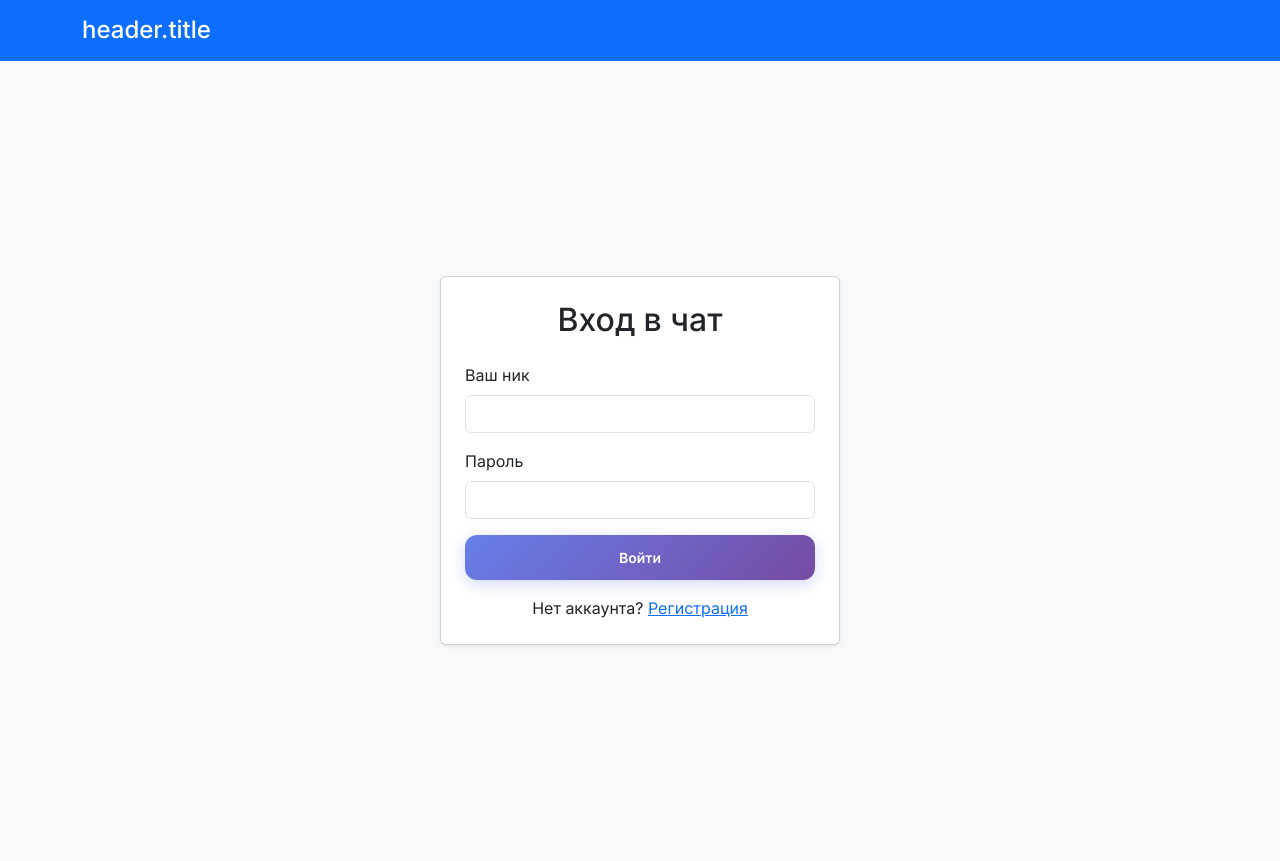
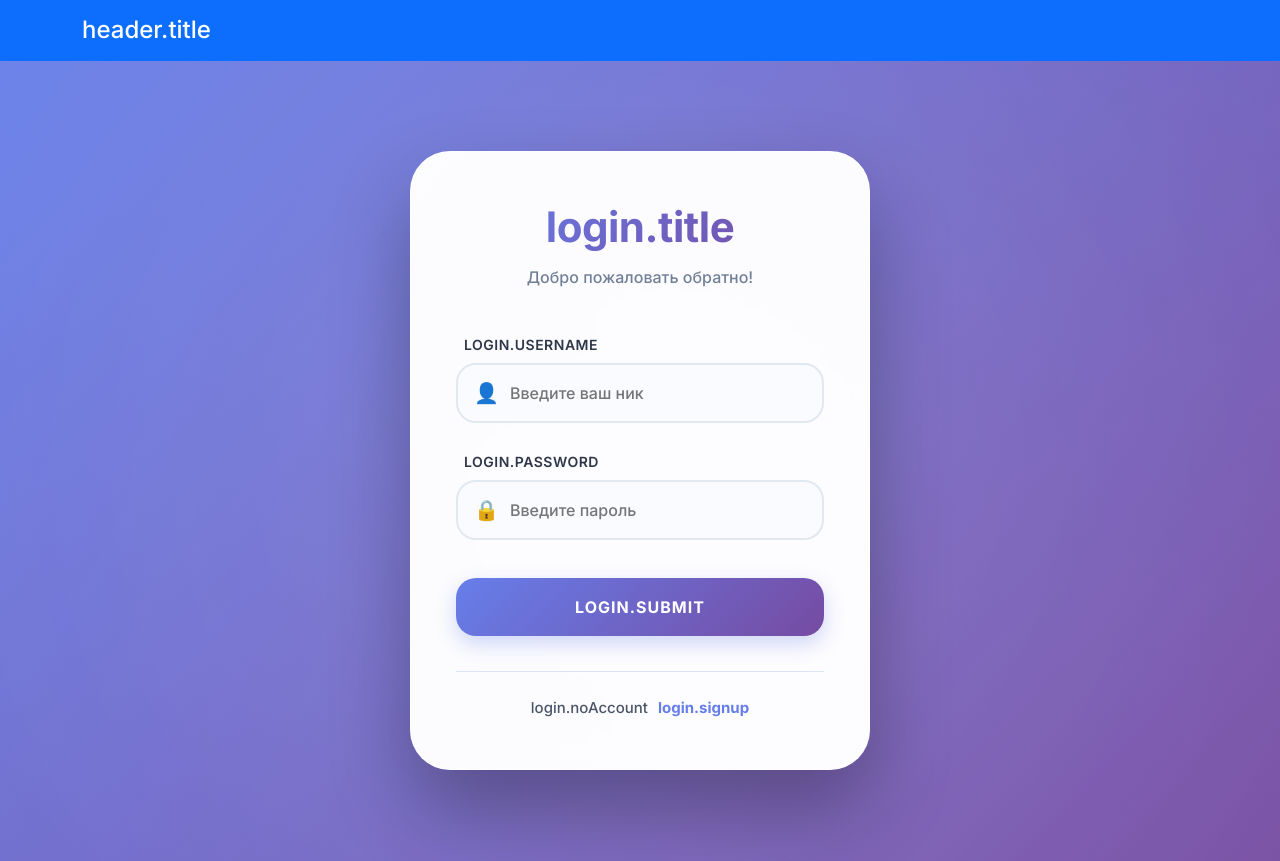
Before and after one commit to l1nky358/fullstack-javascript-project-12, a React (Vite) app in the folder frontend/: page /login in a window 1280 px wide. Built offline with nearby package versions, Linux system fonts and the light colour scheme; no server answers.

Commit message:
Update Login.jsx

```diff
--- a/frontend/src/components/pages/Login.jsx
+++ b/frontend/src/components/pages/Login.jsx
@@ -21,47 +21,68 @@ const Login = () => {
       login(response.token, username);
       navigate('/');
     } catch (err) {
-      showError('Неверные имя пользователя или пароль');
+      showError(t('login.errors.invalidCredentials'));
     }
   };
 
   return (
-    <div className="min-vh-100 d-flex align-items-center justify-content-center bg-light">
-      <div className="card shadow-sm" style={{ width: '400px' }}>
-        <div className="card-body p-4">
-          <h2 className="text-center mb-4">Вход в чат</h2>
+    <div className="auth-container">
+      <div className="auth-card">
+        <div className="auth-header">
+          <h2>{t('login.title')}</h2>
+          <p>Добро пожаловать обратно!</p>
+        </div>
 
-          {/* Убираем блок ошибки */}
-
-          <form onSubmit={handleSubmit}>
-            <div className="mb-3">
-              <label className="form-label">Ваш ник</label>
+        <form onSubmit={handleSubmit} className="auth-form">
+          <div className="form-group">
+            <label htmlFor="username">
+              {t('login.username')}
+            </label>
+            <div className="input-wrapper">
+              <span className="input-icon">👤</span>
               <input
                 type="text"
-                className="form-control"
+                id="username"
+                name="username"
+                placeholder="Введите ваш ник"
+                className="form-input"
                 value={username}
                 onChange={(e) => setUsername(e.target.value)}
               />
             </div>
+          </div>
 
-            <div className="mb-3">
-              <label className="form-label">Пароль</label>
+          <div className="form-group">
+            <label htmlFor="password">
+              {t('login.password')}
+            </label>
+            <div className="input-wrapper">
+              <span className="input-icon">🔒</span>
               <input
                 type="password"
-                className="form-control"
+                id="password"
+                name="password"
+                placeholder="Введите пароль"
+                className="form-input"
                 value={password}
                 onChange={(e) => setPassword(e.target.value)}
               />
             </div>
+          </div>
 
-            <button type="submit" className="btn btn-primary w-100">
-              Войти
-            </button>
-          </form>
+          <button
+            type="submit"
+            className="auth-button"
+          >
+            {t('login.submit')}
+          </button>
+        </form>
 
-          <div className="text-center mt-3">
-            Нет аккаунта? <Link to="/signup">Регистрация</Link>
-          </div>
+        <div className="auth-footer">
+          {t('login.noAccount')}{' '}
+          <Link to="/signup" className="auth-link">
+            {t('login.signup')}
+          </Link>
         </div>
       </div>
     </div>
```
